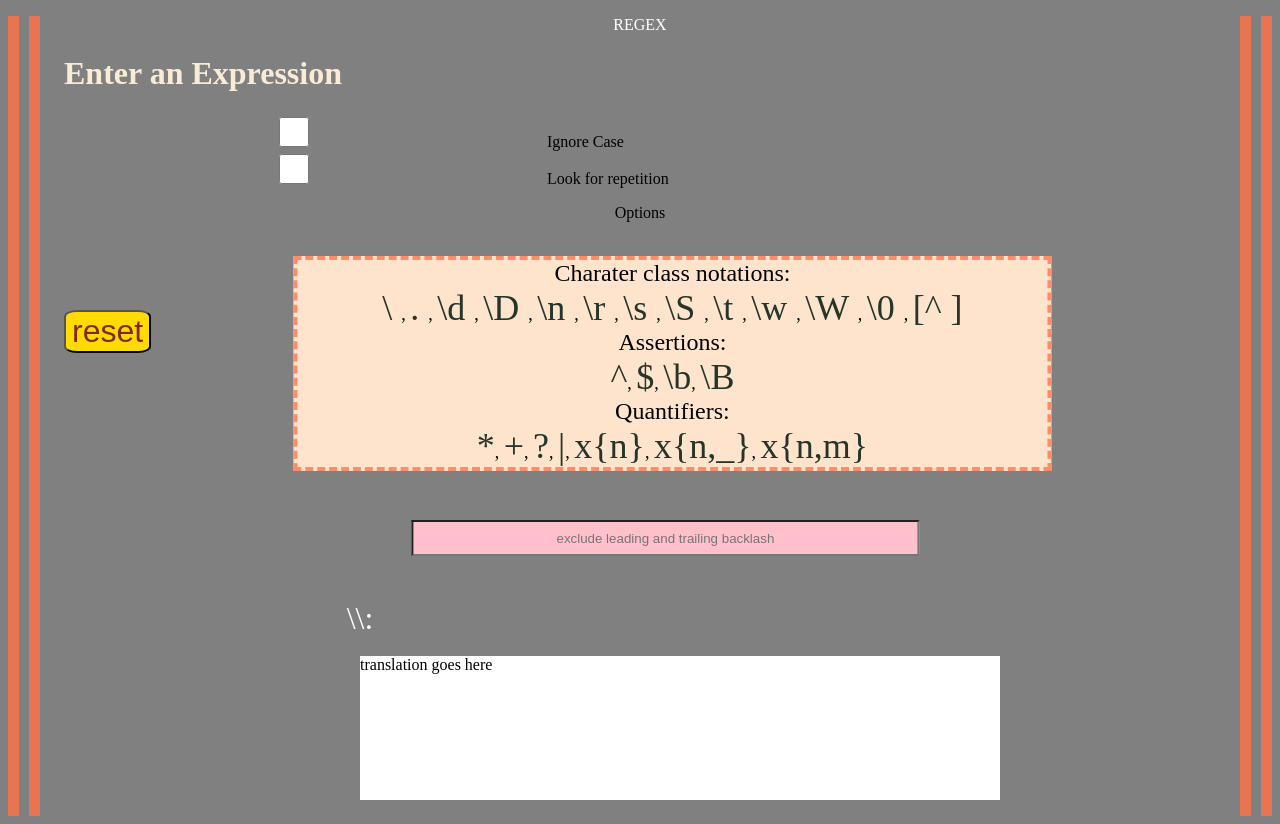
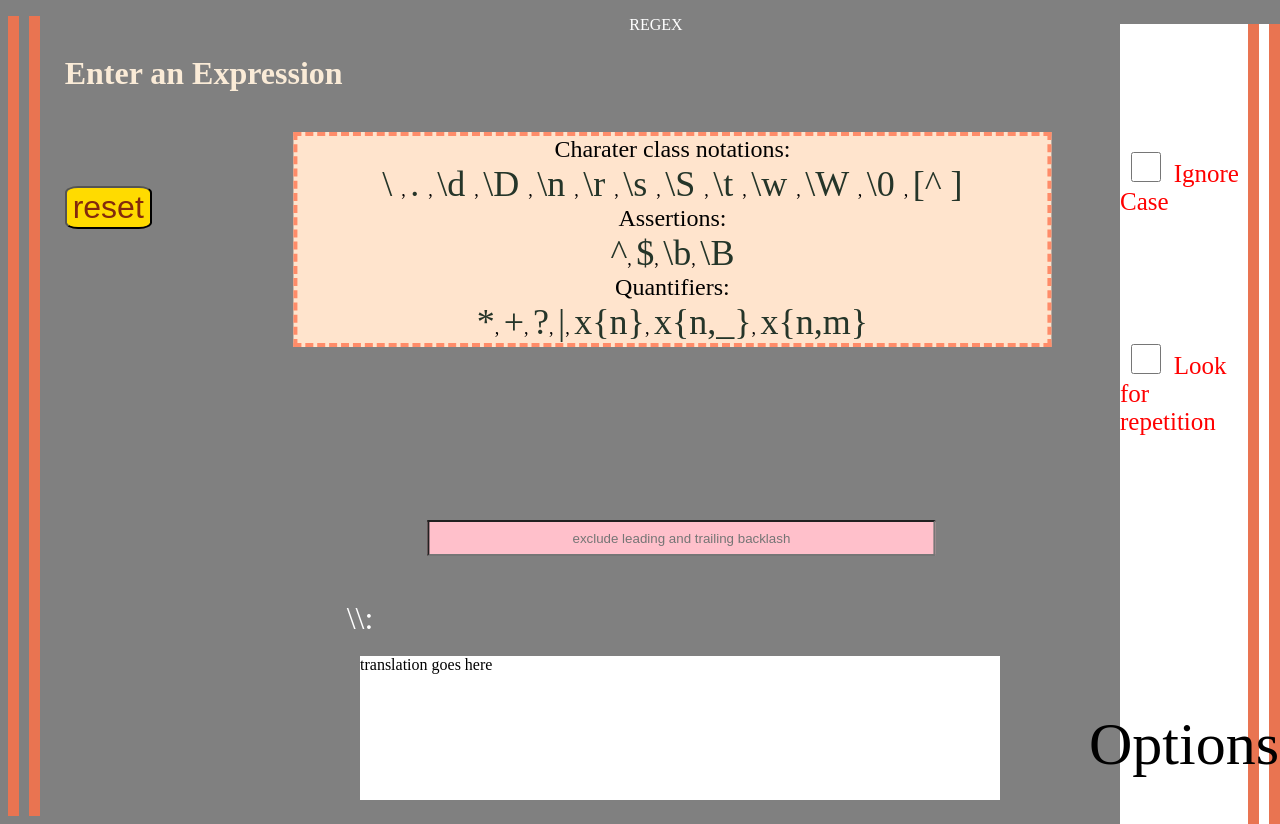
Before and after one commit to amcmullen9291/Regex, a React (Create React App) app: page / in a window 1280 px wide. Built offline with nearby package versions, Linux system fonts and the light colour scheme.

Commit message:
safety commit

```diff
--- a/src/App.css
+++ b/src/App.css
@@ -34,10 +34,9 @@ input{
 body{
     background-color: grey;
     border:2em inset #E77200;
-    border-style: hidden double none;
+    border-style: hidden none none none;
     height: 100vh;
     border-left:2em double #E97451;
-    border-right:2em double #E97451;
 }
 
 #translatedArea{
@@ -85,3 +84,39 @@ body{
     border-radius: 15%;
     color: #832A0D;
 }
+
+#rightSidebar{
+    position:absolute;
+    right: 0;
+    top: 3%;
+    bottom: 2%;
+    height: 100vh;
+    width: 10%;
+    background-color: white;
+    border-right:2em double #E97451;
+}
+
+.options{
+    width: 50px;
+    margin-left: .5%;
+    margin-top: 100%;
+}
+
+#rightSidebar > label:nth-child(2){
+    color: red;
+    font-size: 25px;
+}
+
+#rightSidebar > label:nth-child(5){
+    color: red;
+    font-size: 25px;
+}
+
+#optionLabel{
+    position:absolute;
+    bottom: 0;
+    margin-bottom: 35%;
+    margin-left:50%;
+    transform: translateX(-50%);
+    font-size: 60px;
+}
```
